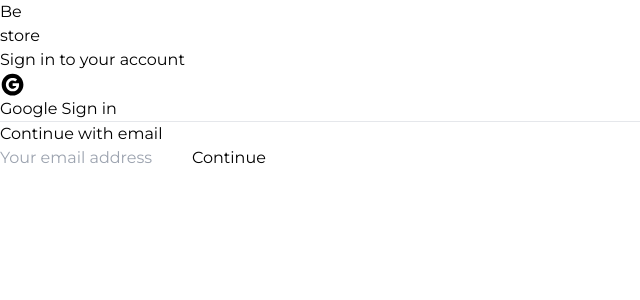
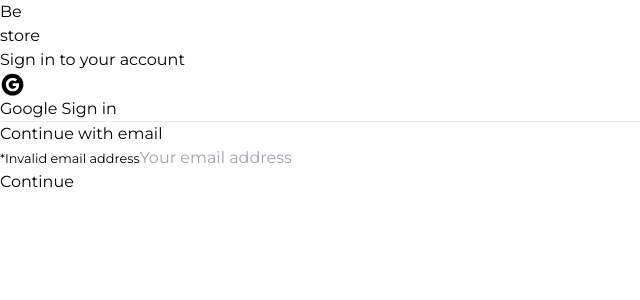
Before and after one commit to Xyzeebit/best-store, a React (Vite) app: page /signin in a window 1280 px wide. Shown: the top 300 px of the page, without its empty margins (0-640 px from the left). Built offline with nearby package versions, Linux system fonts and the light colour scheme.

Commit message:
Add email error notifier

```diff
--- a/src/components/auth/AuthForm.jsx
+++ b/src/components/auth/AuthForm.jsx
@@ -10,6 +10,7 @@ import { useDispatch } from 'react-redux';
 
 const AuthForm = ({signIn}) => {
     const [email, setEmail] = useState('');
+    const [emailErr, setEmailErr] = useState(false);
     const [pwd, setPwd] = useState('');
     const [cpwd, setCPwd] = useState('');
     const [shouldContinue, setShouldContinue] = useState(false);
@@ -19,11 +20,13 @@ const AuthForm = ({signIn}) => {
     const handleContinue = () => {
         if (isValidEmail(email)) {
             setShouldContinue(true);
+            setEmailErr(false)
+        } else {
+            setEmailErr(true);
         }
     }
 
-    const handleSubmit = (evt) => {
-        evt.preventDefault();
+    const handleSubmit = () => {
         if (signIn) {
             if (isValidEmail(email) && isValidPassword(pwd)) {
                 const user = {
@@ -33,9 +36,8 @@ const AuthForm = ({signIn}) => {
                     orders: [],
                     isLoggedIn: true,
                 };
+                navigate('/');
                 dispatch(updateUser(user));
-                // evt.defaultPrevented = false
-                navigate('/')
             }
         }
     }
@@ -57,19 +59,27 @@ const AuthForm = ({signIn}) => {
         <hr />
         <p className="py-4 font-semibold">Continue with email</p>
         <div className="flex flex-col">
+          <div>
+            <small className={`${emailErr ? 'block' : 'hidden'} pb-2 text-red-600 font-semibold`}>*Invalid email address</small>
             <input
               type="email"
               value={email}
               onChange={({ target }) => setEmail(target.value)}
               placeholder="Your email address"
-                    className=" font-semibold transition-all px-2 py-2 outline-2 outline-gray-900 focus:outline-2 focus:outline-green-900 focus:border-none outline-none w-full rounded-md"
+              className={` font-semibold transition-all px-2 py-2 outline-2 outline-gray-900 focus:outline-2 focus:outline-green-900 focus:border-none outline-none w-full rounded-md`}
             />
-                {shouldContinue == false && <button onClick={handleContinue}
-                    className="w-48 m-auto bg-gray-950 text-white font-semibold rounded-3xl px-6 py-2 mt-6 shadow-sm hover:bg-red-500">
+          </div>
+          {shouldContinue == false && (
+            <button
+              onClick={handleContinue}
+              className="w-48 m-auto bg-gray-950 text-white font-semibold rounded-3xl px-6 py-2 mt-6 shadow-sm hover:bg-red-500"
+            >
               Continue
-                </button>}
+            </button>
+          )}
         </div>
-            {shouldContinue && <div className='mt-8 flex flex-col'>
+        {shouldContinue && (
+          <div className="mt-8 flex flex-col">
             <input
               type="password"
               value={pwd}
@@ -77,18 +87,23 @@ const AuthForm = ({signIn}) => {
               placeholder="Enter password"
               className=" font-semibold transition-all px-2 py-2 outline-2 outline-gray-900 focus:outline-2 focus:outline-green-900 focus:border-none outline-none w-full rounded-md"
             />
-                {!signIn && <input
+            {!signIn && (
+              <input
                 type="password"
                 value={cpwd}
                 onChange={({ target }) => setCPwd(target.value)}
                 placeholder="Confirm password"
                 className=" font-semibold transition-all px-2 py-2 outline-2 outline-gray-900 focus:outline-2 focus:outline-green-900 focus:border-none outline-none w-full rounded-md"
-                />}
-                <button onClick={handleSubmit}
-                    className="w-48 m-auto bg-gray-950 text-white font-semibold rounded-3xl px-6 py-2 mt-6 mb-4 shadow-sm hover:bg-red-500">
+              />
+            )}
+            <button
+              onClick={handleSubmit}
+              className="w-48 m-auto bg-gray-950 text-white font-semibold rounded-3xl px-6 py-2 mt-6 mb-4 shadow-sm hover:bg-red-500"
+            >
               {signIn ? "Sign in" : "Create account"}
             </button>
-            </div>}
+          </div>
+        )}
       </div>
     );
 }
```
Lines whose indentation alone changed are shown as unchanged.
